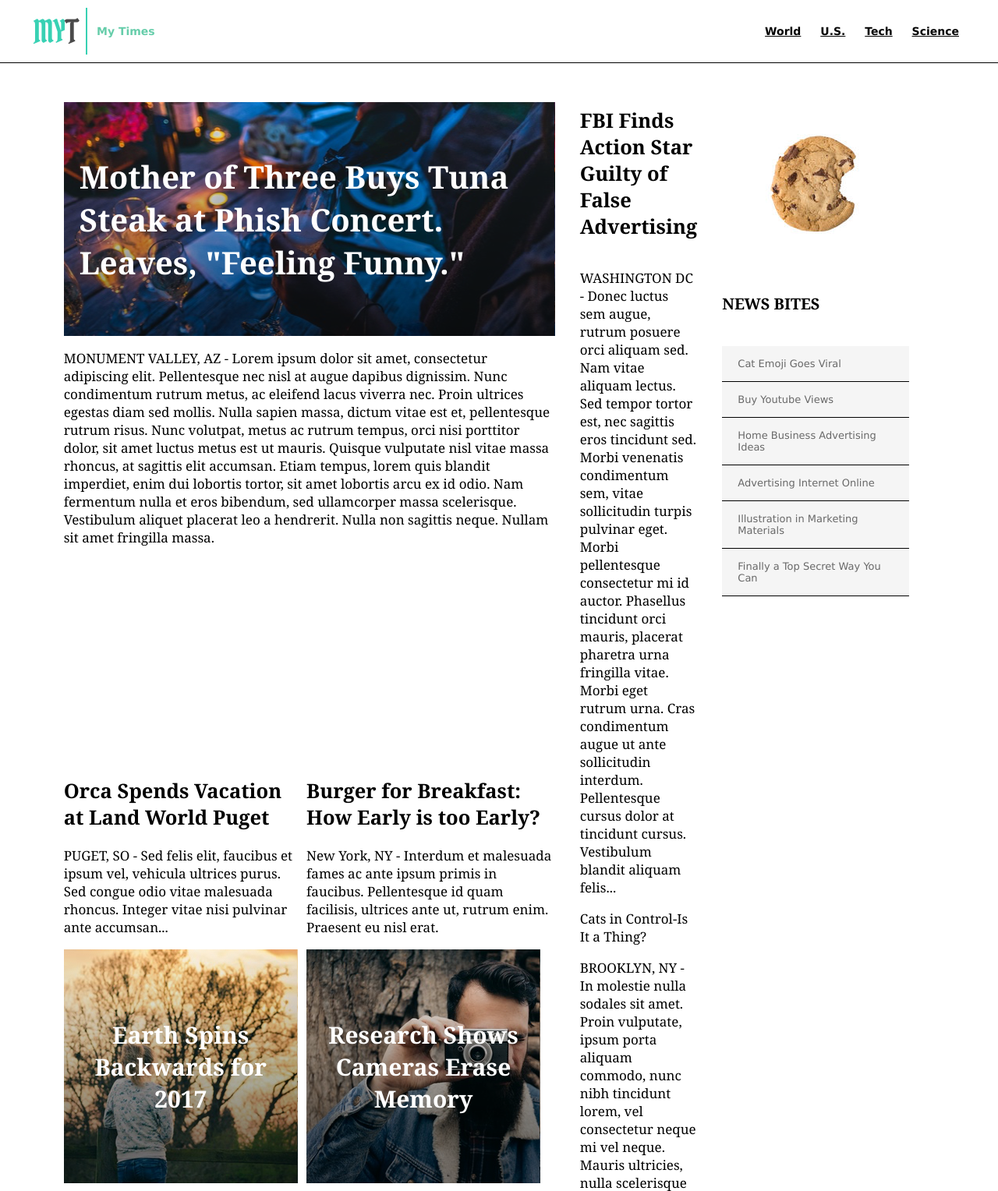
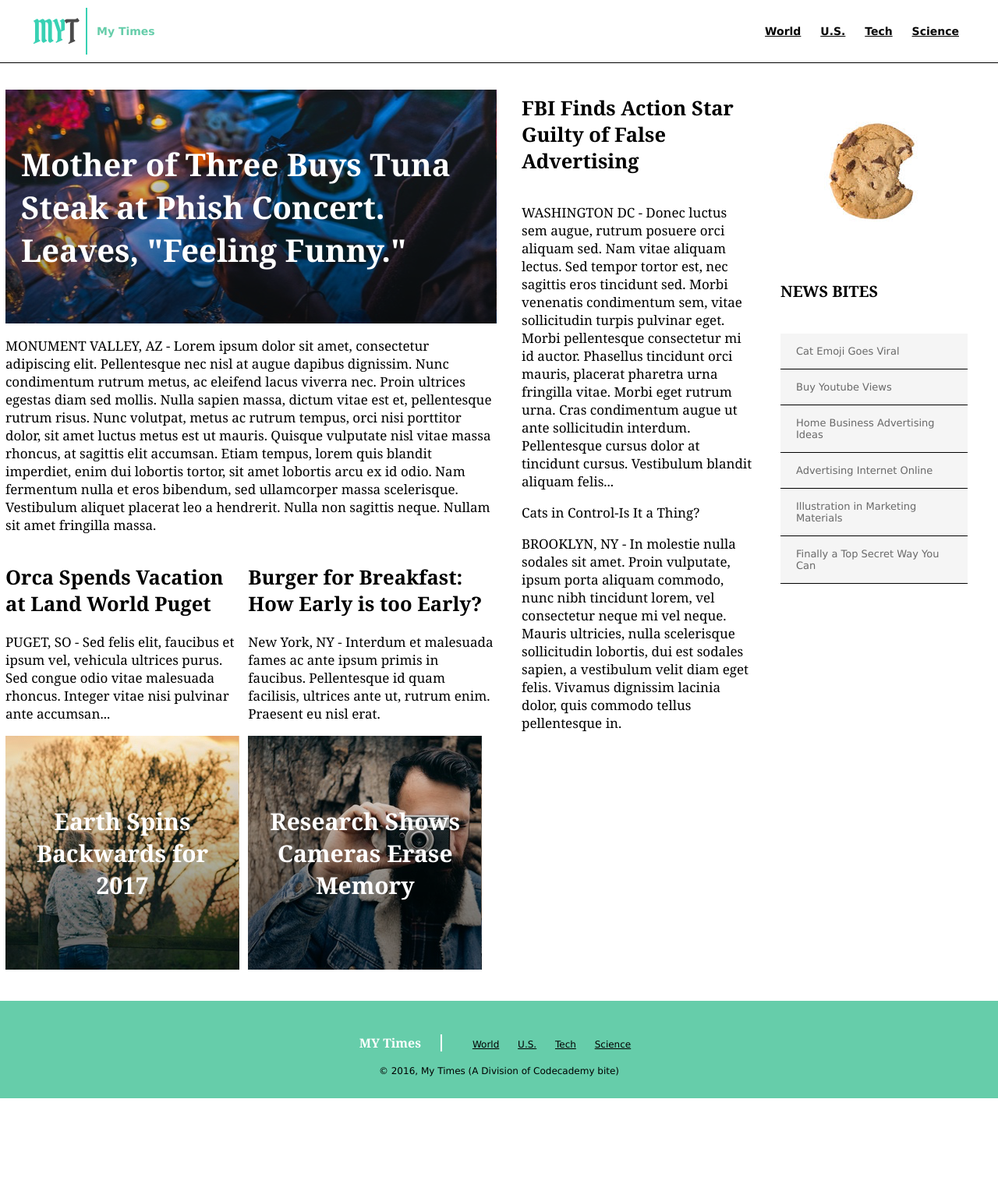
Before and after one commit to candaceslc/candaceslc.github.io, a plain HTML site: page mytimes/index.html in a window 1280 px wide. Shown: the top 1528 px of the page at 78% size. After the commit the page ends 1409 px from the top, so only its background shows below. Drawn offline with Linux system fonts and the light colour scheme.

Commit message:
Update tea cozy and mytimes positioning

```diff
--- a/mytimes/resources/css/style.css
+++ b/mytimes/resources/css/style.css
@@ -1,5 +1,5 @@
 body {
-    margin: 0;
+    margin: auto;
     color: black;
     font-family: Georgia;
     font-size: 17px;
@@ -10,7 +10,7 @@ header {
     display: flex;
     align-items: center;
     position: fixed;
-    z-index: 1;
+    z-index: 10;
     width: 100%;
     height: 80px;
     background-color: white;
@@ -18,6 +18,7 @@ header {
     font-family: Verdana;
     font-size: 14px;
     font-weight: bold;
+    top: 0;
 }
 
 .logo {
@@ -48,10 +49,9 @@ a {
 /* Content */
 .content {
   display: flex;
-  align-content: center;
+  margin-top: 100px;
+  margin-bottom: 40px;
   justify-content: center;
-  margin: 0 auto 78 auto;
-  padding: 116px;
 }
 
 .column {
@@ -70,6 +70,7 @@ a {
 
 .column.small {
   width: 240px;
+
 }
 
 /* Image Content - All */
@@ -99,12 +100,11 @@ a {
 /* Stories */
 .stories {
   display: flex;
-  justify-content: space-between;
   margin: auto;
 }
 
 .stories .image-content {
-  width: 300px;
+  max-width: 300px;
 }
 
 .stories span {
@@ -115,7 +115,6 @@ a {
 /* Images */
 .story2 .image-content {
   background-image: url(../images/img-story-2.png);
-  width:
 }
 
 .story3 .image-content {
@@ -154,7 +153,7 @@ img.cookie {
     flex-direction: column;
     height: 125px;
     width: 100%;
-    margin: 0px;
+    margin: auto;
     background-color: MediumAquamarine;
     font-family: Verdana;
     font-size: 12px;
--- a/teacozy/resources/css/style.css
+++ b/teacozy/resources/css/style.css
@@ -49,6 +49,8 @@ a {
 
 .content {
   padding-top: 70px;
+  width: 1200px;
+  margin: auto;
 }
 
 
@@ -57,8 +59,6 @@ a {
 #mission {
   background-image: url("../images/img-mission-background.jpg");
   height: 700px;
-  width: 1200px;
-  margin: auto;
 }
 
 #mission .missionstatement {
@@ -74,10 +74,6 @@ a {
   width: 1000px;
   margin: auto;
   padding: 50px;
-}
-
-#featured h2 {
-  display:block;
 }
 
 .tea {
@@ -108,6 +104,10 @@ a {
   flex-direction: column;
 }
 
+.flex-container locations {
+  display: block;
+}
+
 .locale {
   width: 300px;
   background-color: black;
```
Also changed, not shown: projects.html (+1 -1 lines).
